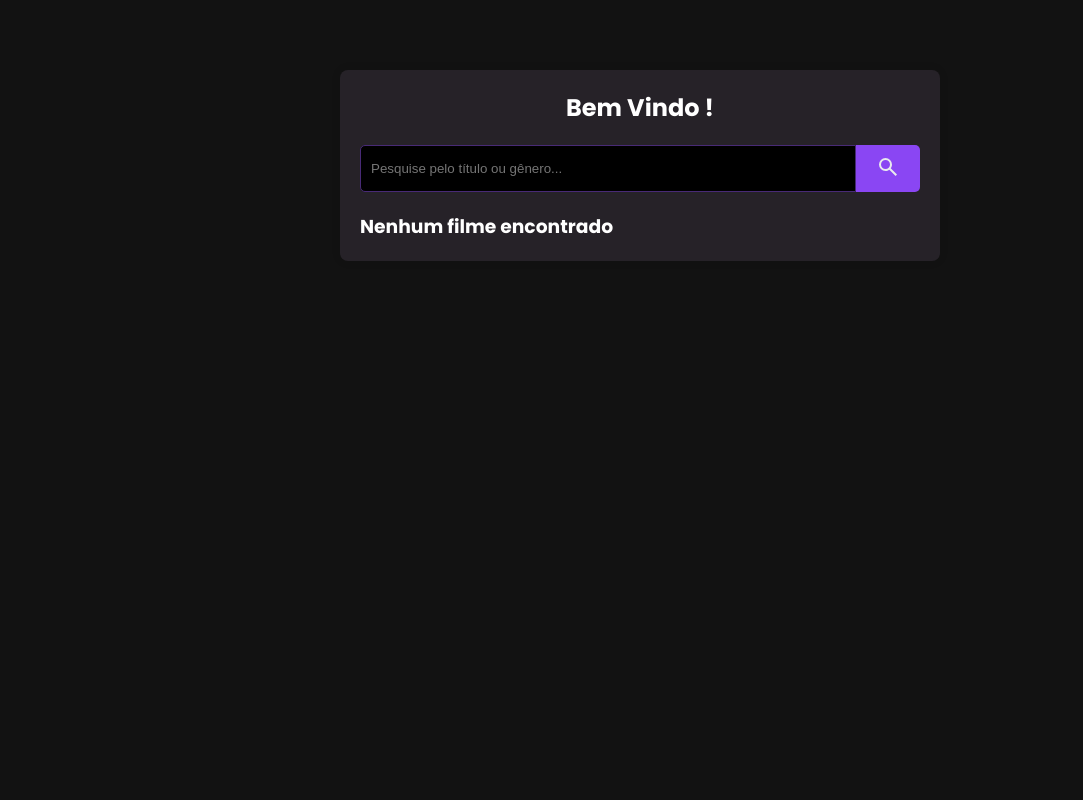
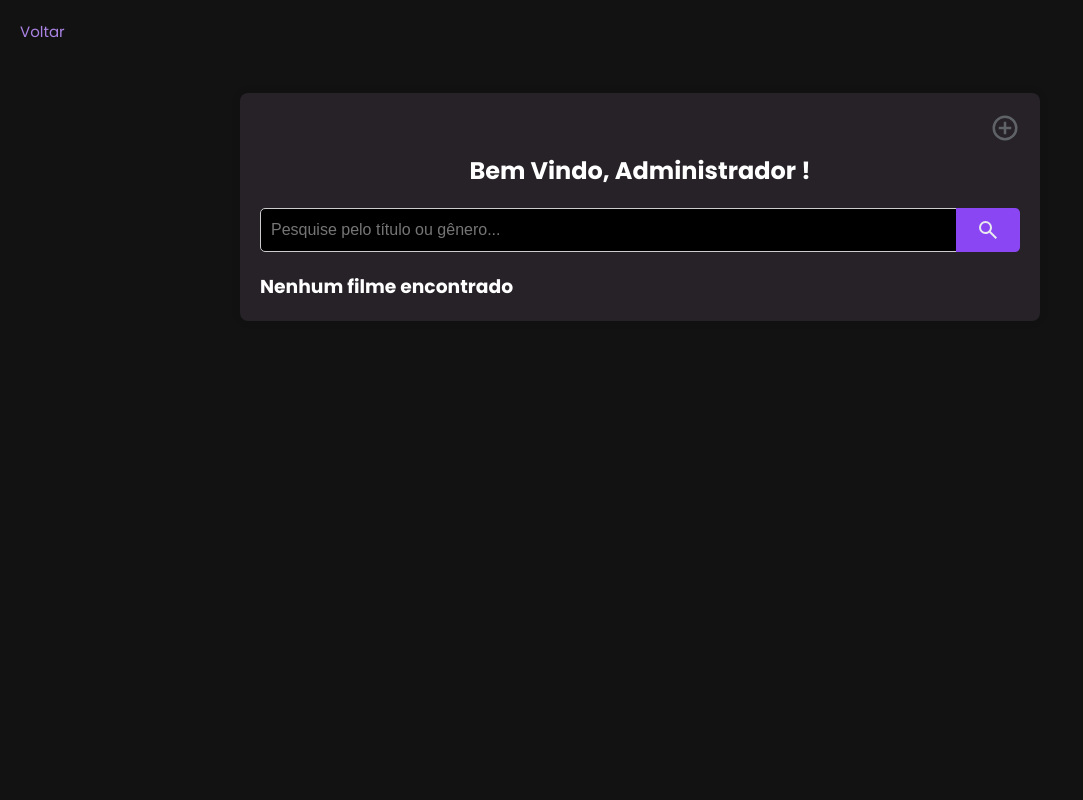
Before and after one commit to eduardavieira-dev/movie, a PHP site: page /principalAdm/HTML/principal.html in a window 1280 px wide. Shown: the whole page, without its empty margins (0-1083 px from the left). Run offline with PHP 8.4, Linux system fonts and the light colour scheme; data that the repository does not hold is empty.

Commit message:
novo css.2

```diff
--- a/movie2/principalAdm/CSS/pesquisa.css
+++ b/movie2/principalAdm/CSS/pesquisa.css
@@ -1,4 +1,4 @@
-/* pesquisa */
+/* Reset de estilos */
 @import url('https://fonts.googleapis.com/css2?family=Poppins:ital,wght@0,100;0,200;0,300;0,400;0,500;0,600;0,700;0,800;0,900;1,100;1,200;1,300;1,400;1,500;1,600;1,700;1,800;1,900&display=swap');
 
 * {
@@ -12,10 +12,10 @@ body {
     margin: 0;
     padding: 20px;
     color: #fff;
-    background-color:  #121212;
+    background-color: #121212;
     background-size: 100% 300%;
     width: 100%;
-    height: 100vh;
+    height: 90vh;
     animation: animate 15s ease infinite;
 }
 
@@ -28,14 +28,30 @@ body {
     }
 }
 
-
 .container {
-    max-width: 600px;
+    max-width: 800px;
     margin: 50px auto;
     background: #262228;
     padding: 20px;
     border-radius: 8px;
     box-shadow: 0 0 10px rgba(0, 0, 0, 0.1);
+}
+
+.navigation {
+    display: flex;
+    justify-content: flex-end; /* Alinha os links à direita */
+    margin-bottom: 10px; /* Espaçamento abaixo da barra de navegação */
+}
+
+.navigation a {
+    color: #aa83e4;
+    text-decoration: none;
+    margin-left: 10px; /* Espaçamento entre os links */
+    font-size: 15px;
+}
+
+.navigation a:hover {
+    color: #fff;
 }
 
 h2 {
@@ -74,12 +90,103 @@ h2 {
 
 #filmes {
     margin-top: 20px;
+    display: grid;
+    grid-template-columns: repeat(auto-fit, minmax(250px, 1fr));
+    gap: 20px;
+}
+
+.filme {
+    background: #333;
+    padding: 20px;
+    border-radius: 8px;
+    box-shadow: 0 0 10px rgba(0, 0, 0, 0.1);
+    text-align: center;
+}
+
+.filme-nome {
+    color: #fff;
+    font-size: 18px;
+    margin-bottom: 10px;
 }
 
 .img-container {
-    width: 290px;
-    height: 250px;
+    width: 100%;
+    height: 200px; /* Altura das imagens */
     overflow: hidden;
-    margin-right: 20px;
+    border-radius: 8px;
+    margin-bottom: 10px;
+}
+
+.img-container img {
+    width: 100%;
+    height: 100%;
+    object-fit: cover;
+}
+
+.confirmacao-container {
+    margin-top: 10px;
+}
+
+.confirmar-btn {
+    padding: 10px 20px;
+    background-color: #8a46f3;
+    color: #fff;
+    border: none;
+    border-radius: 5px;
+    cursor: pointer;
+    font-weight: bold;
+    font-size: 16px;
+    transition: background-color 0.3s ease;
+}
+
+.confirmar-btn:hover {
+    background-color: #6a35ba;
+}
+
+/* Estilos para a pesquisa */
+.search-container {
+    margin-top: 20px;
     display: flex;
+    justify-content: center;
+    align-items: center;
 }
+
+#search-input {
+    padding: 10px;
+    font-size: 16px;
+    border: 1px solid #ccc;
+    border-radius: 5px 0 0 5px;
+    outline: none;
+    background-color: #000;
+    color: #fff;
+    width: 70%;
+    margin-right: -4px; /* Ajuste para compensar o border-radius do botão */
+}
+
+#search-button {
+    padding: 10px 20px;
+    background-color: #8a46f3;
+    color: #fff;
+    border: none;
+    border-radius: 0 5px 5px 0;
+    cursor: pointer;
+    font-weight: bold;
+    font-size: 16px;
+    transition: background-color 0.3s ease;
+}
+
+#search-button:hover {
+    background-color: #6a35ba;
+}
+
+ a{
+    color: #aa83e4;
+    text-decoration: none;
+    display: inline-block;
+
+    font-size: 15px;
+}
+
+ a:hover{
+    color: #fff;
+}
--- a/movie2/principalAdm/HTML/principal.html
+++ b/movie2/principalAdm/HTML/principal.html
@@ -1,3 +1,5 @@
+</html>
+
 <!DOCTYPE html>
 <html lang="pt-br">
 
@@ -5,23 +7,16 @@
     <meta charset="UTF-8">
     <meta name="viewport" content="width=device-width, initial-scale=1.0">
     <title>Pesquisa de Usuário</title>
-    <style>
-        @import url('https://fonts.googleapis.com/css2?family=Poppins:ital,wght@0,100;0,200;0,300;0,400;0,500;0,600;0,700;0,800;0,900;1,100;1,200;1,300;1,400;1,500;1,600;1,700;1,800;1,900&display=swap');
-
-        * {
-            margin: 0;
-            padding: 0;
-            box-sizing: border-box;
-        }
-
-
-    </style>
     <link rel="stylesheet" href="../CSS/pesquisa.css">
 </head>
 
+<a href="../../index.html">Voltar</a>
 <body class="b-pesq">
     <div class="container">
-        <h2>Bem Vindo !</h2>
+        <div class="navigation">
+            <a href="../addFilme.html"><img src="../../img/add_circle_24dp_FILL0_wght400_GRAD0_opsz24.svg" alt=""></a>
+        </div>
+        <h2>Bem Vindo, Administrador !</h2>
 
         <div class="form-group">
             <input type="text" id="search-input" placeholder="Pesquise pelo título ou gênero...">
--- a/movie2/principalAdm/addFilme.html
+++ b/movie2/principalAdm/addFilme.html
@@ -11,6 +11,7 @@
 </head>
 <body class="body-a">
     <div class="container">
+        <a href="./HTML/principal.html">Voltar</a>
         <h2>Inserção de Filmes</h2>
         <form id="filmForm" enctype="multipart/form-data">
             <div class="form-group">
```
Also changed, not shown: movie2/css/form.css (+14 -1 lines), movie2/principalAdm/principal.html (deleted, +0 -11 lines), movie2/img/add_circle_24dp_FILL0_wght400_GRAD0_opsz24.svg (added).
